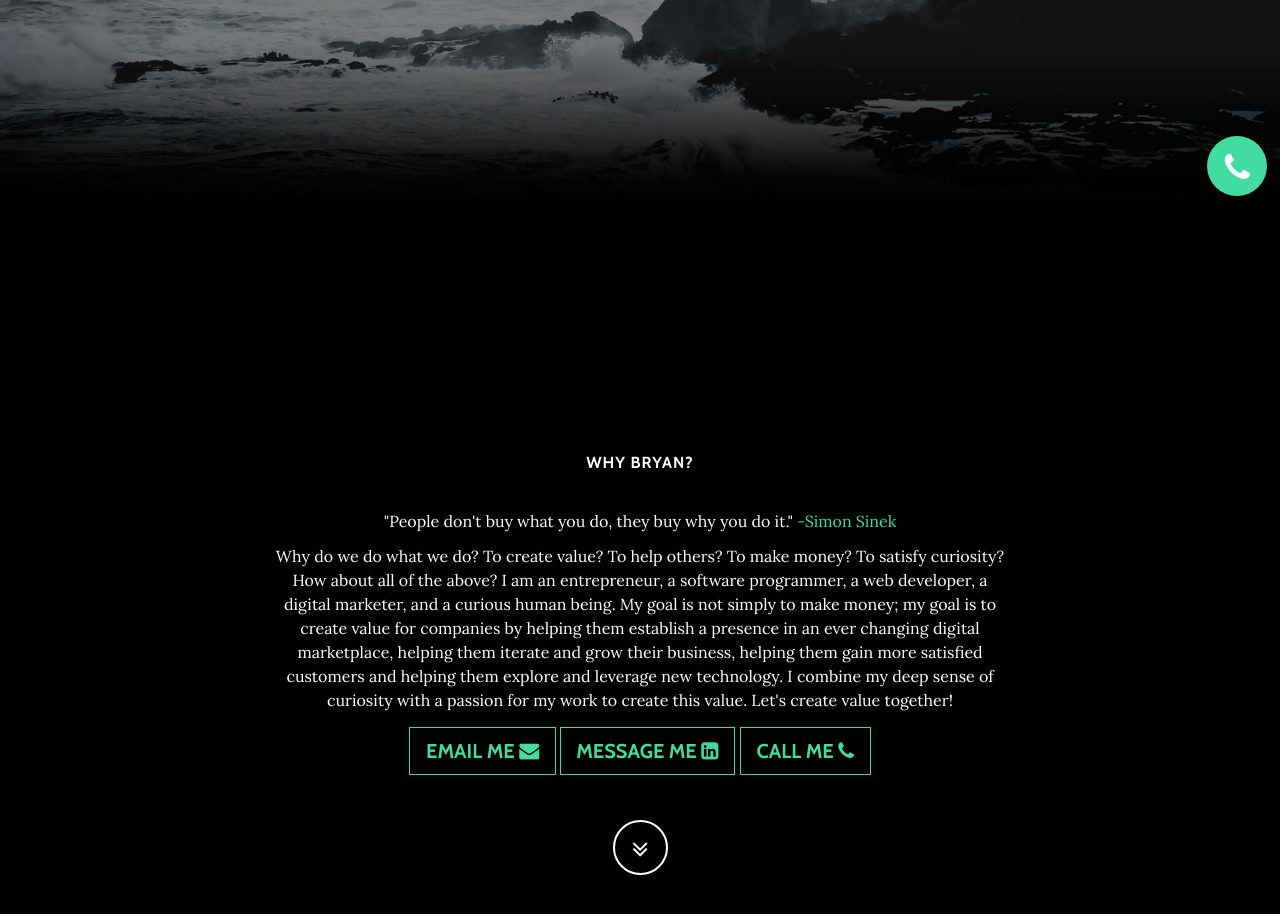
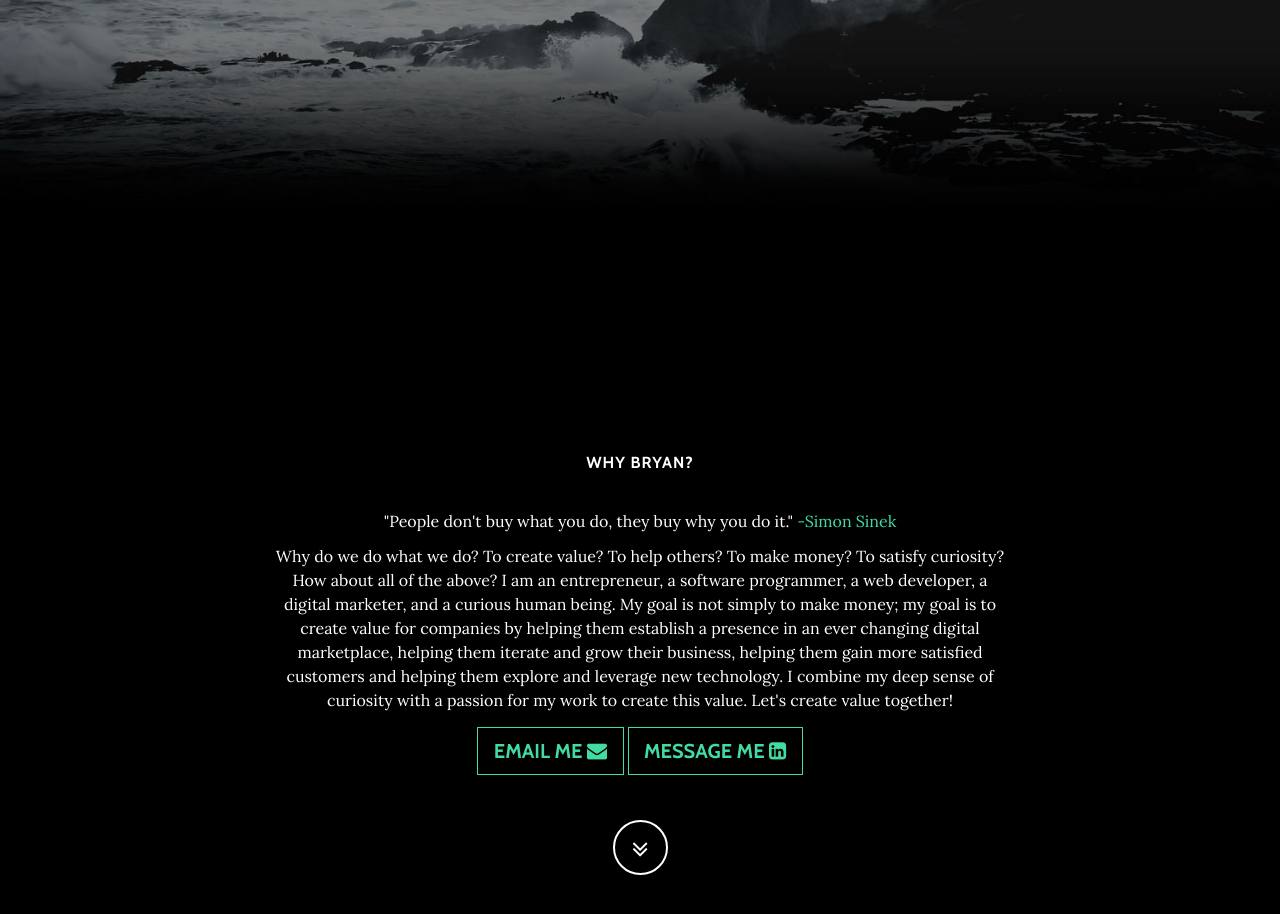
Before and after one commit to bnonni/bryanwnonni-portfolio-1.0, a website: page public/index.html in a window 1280 px wide. Shown: the part 580-1494 px from the top of the page. Drawn offline with nearby package versions, Linux system fonts and the light colour scheme; some packages are replaced by stand-ins of ours.

Commit message:
adding new content

```diff
--- a/public/index.html
+++ b/public/index.html
@@ -55,9 +55,6 @@
 </head>
 
 <body id="page-top">
-    <a href="tel:6785754166" class="float">
-        <i class="fa fa-phone" style="font-size: 2em;margin-top: 26%;"></i>
-    </a>
     <!-- Navigation -->
     <nav class="navbar navbar-expand-lg navbar-light fixed-top" id="mainNav">
         <div class="container">
@@ -116,9 +113,8 @@
 
                     </div>
                     <div class="bwn-email-button">
-                        <a href="mailto:hello@bryanwnonni.com" target="_blank" class="btn btn-default btn-lg">Email Me <i class="fa fa-envelope" aria-hidden="true"></i></a>
+                        <a href="mailto:me@bryanwnonni.com" target="_blank" class="btn btn-default btn-lg">Email Me <i class="fa fa-envelope" aria-hidden="true"></i></a>
                         <a href="https://www.linkedin.com/in/bryanwnonni" target="_blank" id="linkedin-btn" class="btn btn-default btn-lg">Message Me <i class="fa fa-linkedin-square"></i></a>
-                        <a href="tel:6785754166" target="_blank" id="call-btn" class="btn btn-default btn-lg">Call Me <i class="fa fa-phone"></i></a>
                     </div>
                 </div>
             </div>
```
